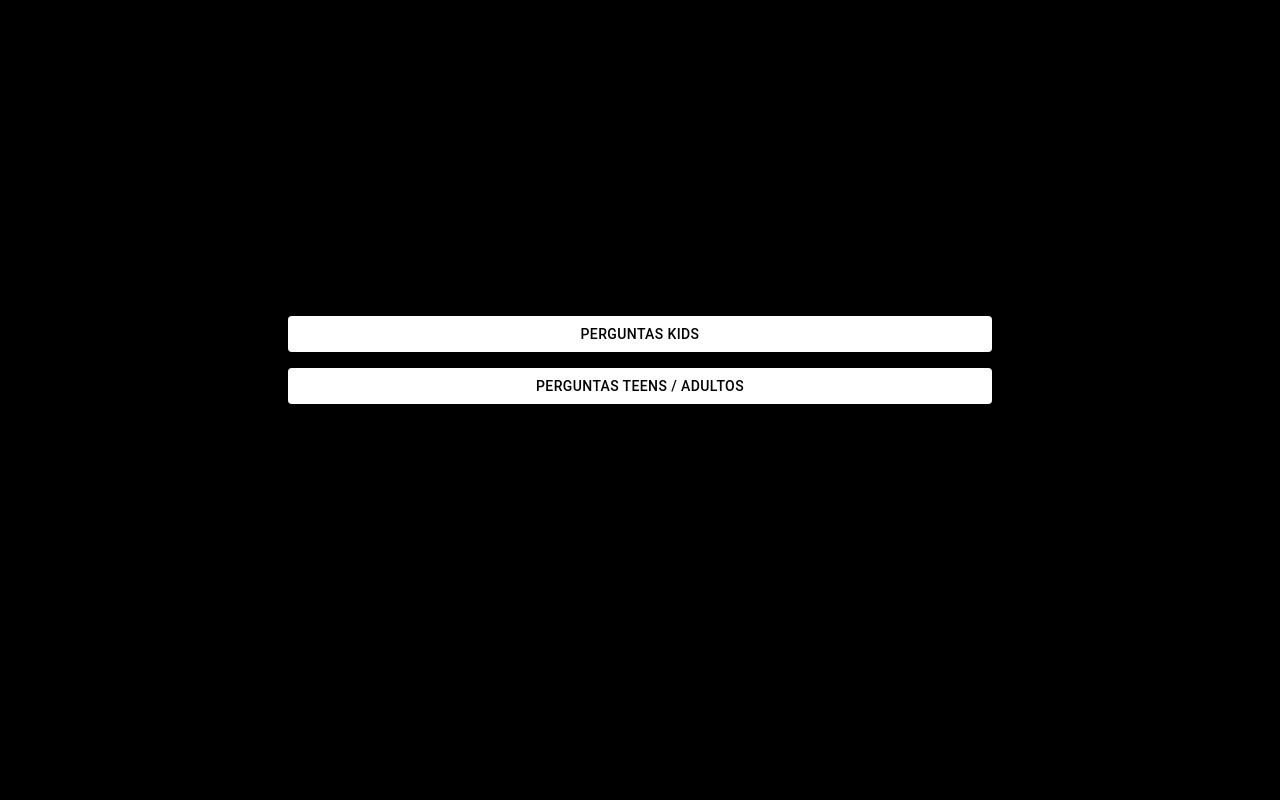
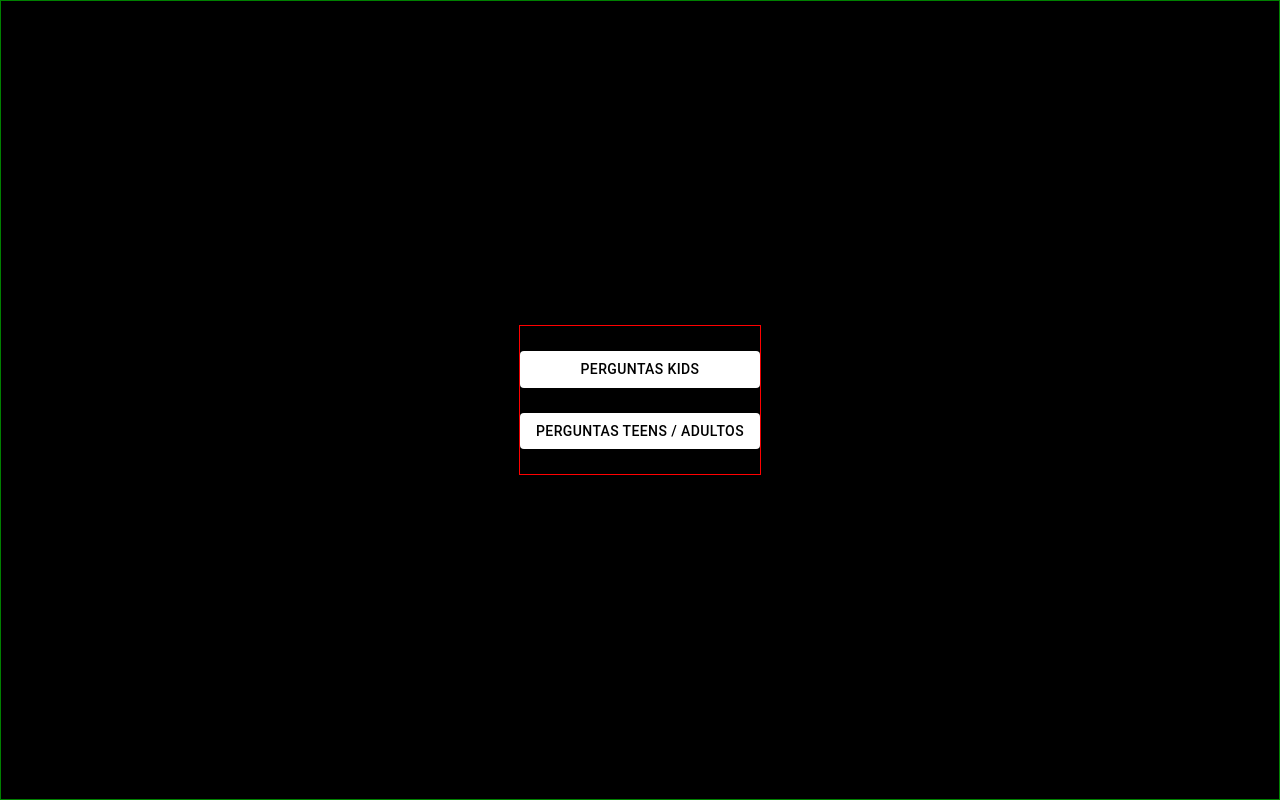
Before and after one commit to Joao-Ortega/uechi-ryu-challenge, a Next.js app: page / in a window 1280 px wide. Built offline with nearby package versions, Linux system fonts and the light colour scheme.

Commit message:
Adjusting loading on main page

```diff
--- a/components/InitialPage/InitialPage.tsx
+++ b/components/InitialPage/InitialPage.tsx
@@ -12,7 +12,7 @@ export default function InitialPage() {
 
   useEffect(() => {
     if (buttonLoading) {
-      router.push('/game')
+      // router.push('/game')
     }
   }, [buttonLoading]);
 
@@ -37,15 +37,22 @@ export default function InitialPage() {
       justifyContent='center'
       alignItems='center'
       flexDirection='column'
-      height='90vh'
+      height='100vh'
       width='100vw'
+      sx={{ border: '1px solid green' }}
     >
+      {buttonLoading ? (
+        <CircularProgress
+          sx={{ color: 'white' }}
+          size={40}
+        />
+      ) : (
         <Box
           display='flex'
           flexDirection='column'
-        height='15vh'
+          height='150px'
+          sx={{ border: '1px solid red' }}
           justifyContent='space-evenly'
-        width='55vw'
         >
           <Button
             variant='contained'
@@ -56,62 +63,34 @@ export default function InitialPage() {
             sx={{
               backgroundColor: 'white',
               color: 'black',
-            '&.MuiButtonBase-root:active': {
-              backgroundColor: 'black'
+              '&.MuiButtonBase-root:hover': {
+                backgroundColor: 'rgba(255, 255, 255)',
+                color: 'red'
               },
-            '&.MuiButtonBase-root:hover': {
-              backgroundColor: 'black',
-              color: 'white'
-            }
+              width: '100%'
             }}
           >
-          {buttonLoading ?
-            <CircularProgress
-              sx={{ color: 'black' }}
-              size={25}
-            /> :
-            'Perguntas Kids'
-          }
+            Perguntas Kids
           </Button>
-        {/* <Button
-          onClick={() => {
-            localStorage.setItem('koto-simon', '123');
-            setButtonLoading(true)
-          }}
-          variant='contained'
-          sx={{
-            backgroundColor: 'white',
-            color: isCLicked ? 'red' : 'black',
-            '&.MuiButtonBase-root:hover': {
-              backgroundColor: 'white',
-            }
-          }}
-        >
-          {buttonLoading ?
-            <CircularProgress
-              sx={{ color: 'black' }}
-              size={25}
-            /> :
-            'Exame Teens/Adultos'
-          }
-        </Button> */}
           <Button
             onClick={() => {
-            // setIsClicked(!isCLicked)
               handleKotoSimonGame()
             }}
             variant='contained'
             sx={{
               backgroundColor: 'white',
-            color: isCLicked ? 'red' : 'black',
+              color: 'black',
               '&.MuiButtonBase-root:hover': {
-              backgroundColor: 'white',
-            }
+                backgroundColor: 'rgba(255, 255, 255)',
+                color: 'red'
+              },
+              width: '100%'
             }}
           >
             Perguntas Teens / Adultos
           </Button>
         </Box>
+      )}
       {isCLicked && (
         <Box
           sx={{ margin: "2% 0 0 0" }}
```
Lines whose indentation alone changed are shown as unchanged.
